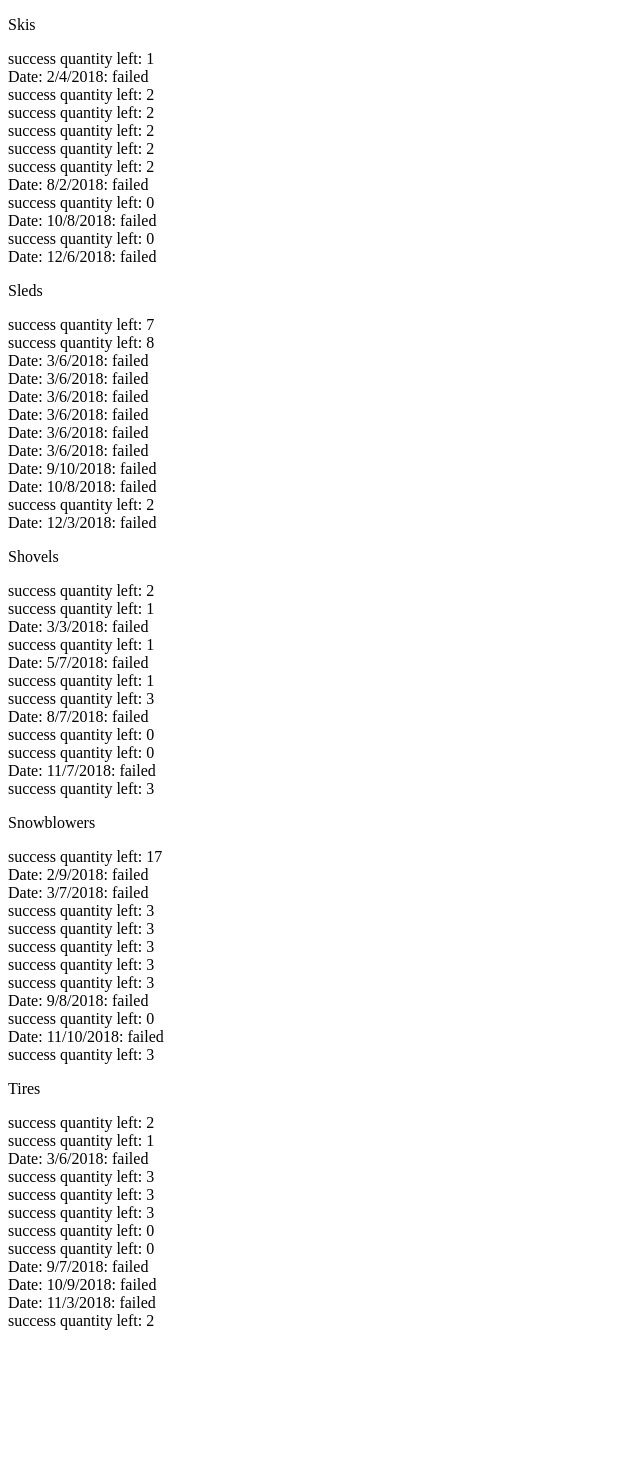
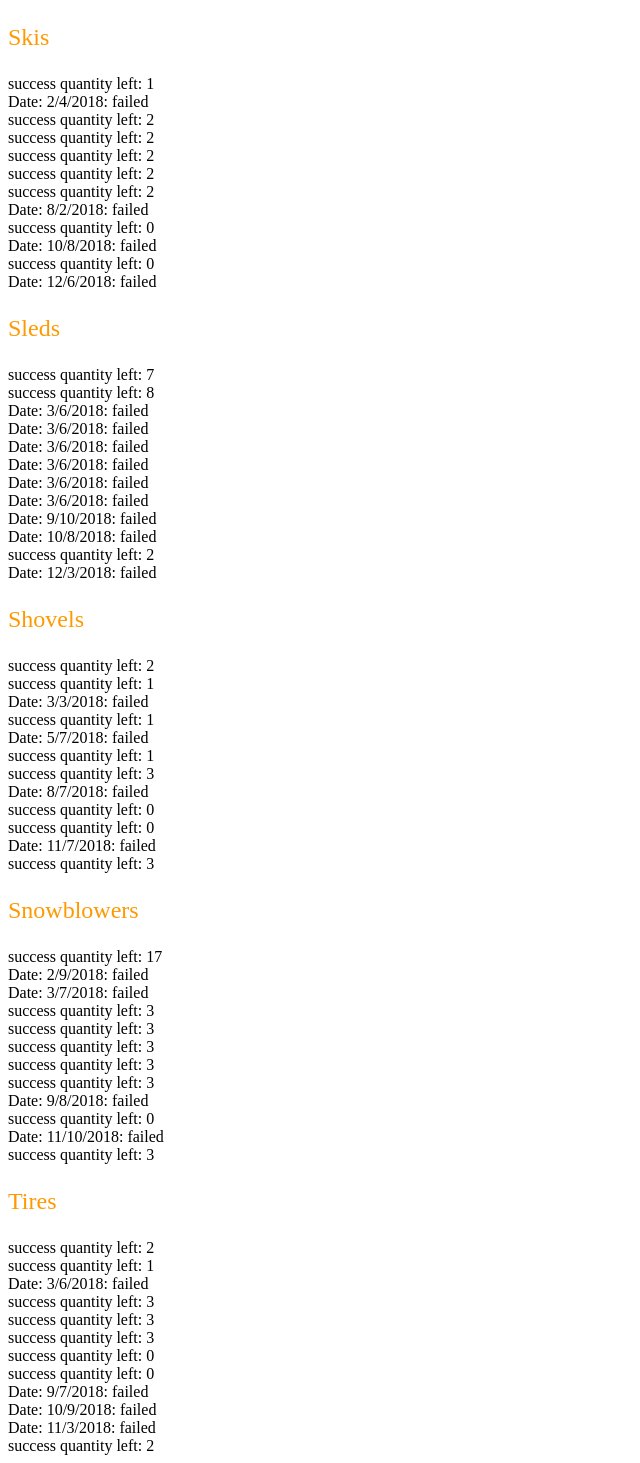
Before and after one commit to thepinkturtle/FightingFowl, a Django app: page /parse_json in a window 1280 px wide. Shown: the whole page, without its empty margins (0-640 px from the left). Before the commit the page ends 1330 px from the top, so only its background shows below. Run offline with Django 3.2, Linux system fonts and the light colour scheme.

Commit message:
Update results.html

```diff
--- a/StockerChecker/templates/results.html
+++ b/StockerChecker/templates/results.html
@@ -1,27 +1,37 @@
 {% extends 'base.html' %}
 
 {% block content %}
+<div style="display: inline; height: 100px; width: 50px; background-color:darkgrey;">
     <div>
-        <p>Skis</p>
+        <p style="font-size: x-large; color:#ff9900">Skis</p>
         {{skis_results|join:"<br/>"}}
     </div>
     <div>
-        <p>Sleds</p>
+        <p style="font-size: x-large; color:#ff9900">Sleds</p>
         {{sleds_results|join:"<br/>"}}
     </div>
 
     <div>
-        <p>Shovels</p>
+        <p style="font-size: x-large; color:#ff9900">Shovels</p>
         {{shovels_results|join:"<br/>"}}
     </div>
 
     <div>
-        <p>Snowblowers</p>
+        <p style="font-size: x-large; color:#ff9900">Snowblowers</p>
         {{snowblowers_results|join:"<br/>"}}
     </div>
 
     <div>
-        <p>Tires</p>
+        <p style="font-size: x-large; color:#ff9900">Tires</p>
         {{tires_results|join:"<br/>"}}
     </div>
+</div>
+
+    <!--<div>
+        <select>
+            {% for element in skis_results %}
+            <option value="Skis">{{element}}</option>
+            {% endfor %}
+        </select>
+    </div>-->
 {% endblock %}
```
